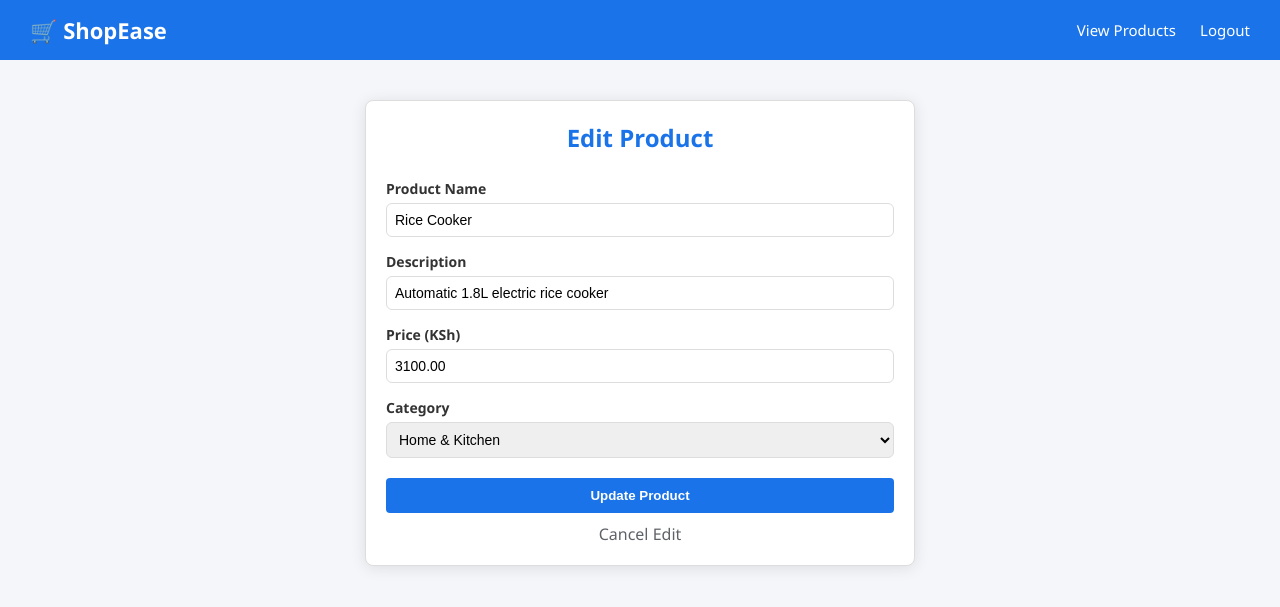
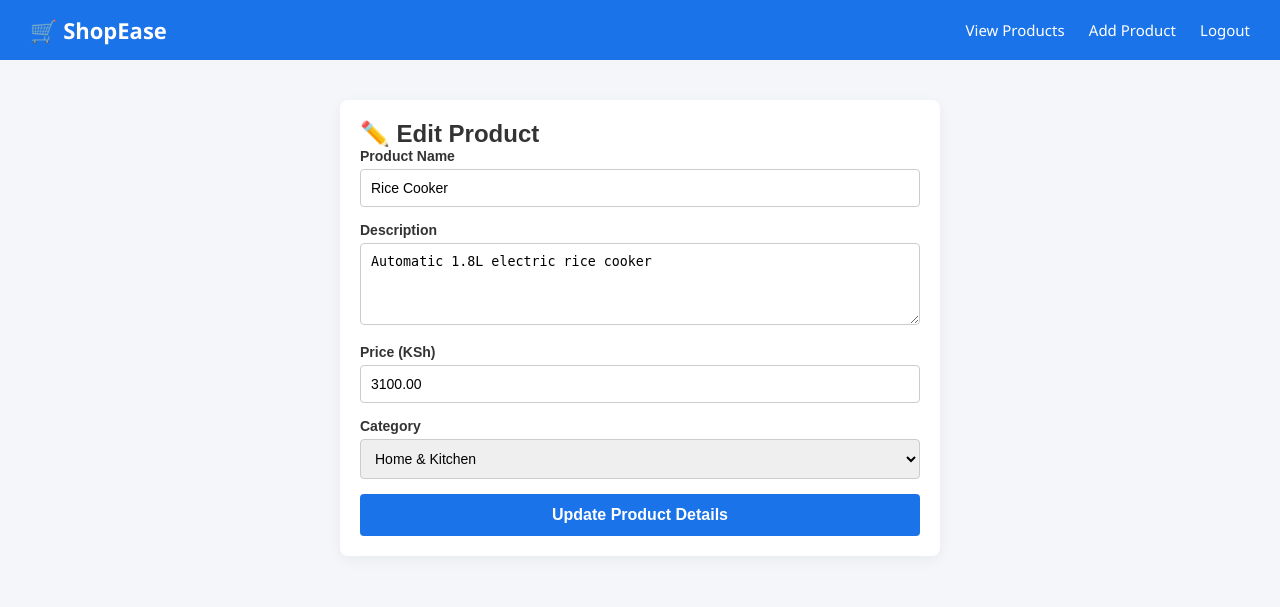
Before and after one commit to nazianz1/BIT3208---Advanced-Web-Design-and-Development, a PHP site: page /Week5/admin.php?edit=6 in a window 1280 px wide. Shown: the top 607 px of the page. Run offline with PHP 8.4, Linux system fonts and the light colour scheme; a user stored in the database is signed in; data comes from the database, SQL or seed files in the repository.

Commit message:
Complete Week 6 Product CRUD features and fix database paths

```diff
--- a/Week5/admin.php
+++ b/Week5/admin.php
@@ -1,9 +1,9 @@
 <?php
 session_start();
-require '../Week3/config.php';
+require_once __DIR__ . '/config.php';
 
-// 1. Fix redirect path to Week3 login if not authorized
-if (!isset($_SESSION['user_id']) || $_SESSION['role'] !== 'admin') {
+// Check if user is logged in and is an admin
+if (!isset($_SESSION['user_id']) || !isset($_SESSION['role']) || $_SESSION['role'] !== 'admin') {
     header("Location: ../Week3/login.php");
     exit;
 }
@@ -11,44 +11,33 @@ if (!isset($_SESSION['user_id']) || $_SESSION['role'] !== 'admin') {
 $message = '';
 $edit_product = null;
 
-// 2. Fetch all categories dynamically so the dropdown functions perfectly
-$categories = [];
-$cat_query = "SELECT * FROM categories";
-$cat_result = mysqli_query($conn, $cat_query);
-if ($cat_result) {
-    while ($row = mysqli_fetch_assoc($cat_result)) {
-        $categories[] = $row;
-    }
-}
-
-// 3. Handle Fetching Product for Editing
+// If we are in EDIT mode, fetch the existing product details (MySQLi style)
 if (isset($_GET['edit'])) {
-    $edit_id = (int)$_GET['edit'];
-    $edit_query = "SELECT * FROM products WHERE id = $edit_id";
+    $product_id = (int)$_GET['edit'];
+    $edit_query = "SELECT * FROM products WHERE id = $product_id";
     $edit_result = mysqli_query($conn, $edit_query);
     if ($edit_result && mysqli_num_rows($edit_result) > 0) {
         $edit_product = mysqli_fetch_assoc($edit_result);
     }
 }
 
-// 4. Handle Form Submission (Add or Update Product)
 if ($_SERVER['REQUEST_METHOD'] === 'POST') {
     $name = mysqli_real_escape_string($conn, trim($_POST['name']));
     $description = mysqli_real_escape_string($conn, trim($_POST['description']));
     $price = (float)$_POST['price'];
     $category_id = (int)$_POST['category_id'];
-    $image = isset($_POST['image']) ? mysqli_real_escape_string($conn, $_POST['image']) : 'default.jpg';
+    $image = 'default.jpg'; // Default value
 
     if (empty($name) || empty($description)) {
         $message = "❌ Please fill in all fields!";
     } else {
         if (!empty($_POST['product_id'])) {
-            // UPDATE Existing Product
+            // UPDATE Product functionality
             $product_id = (int)$_POST['product_id'];
             $update_query = "UPDATE products SET name='$name', description='$description', price=$price, category_id=$category_id WHERE id=$product_id";
             if (mysqli_query($conn, $update_query)) {
                 $message = "✅ Product updated successfully!";
-                // Refresh data in memory
+                // Refresh data
                 $edit_product['name'] = $name;
                 $edit_product['description'] = $description;
                 $edit_product['price'] = $price;
@@ -57,7 +46,7 @@ if ($_SERVER['REQUEST_METHOD'] === 'POST') {
                 $message = "❌ Error updating product: " . mysqli_error($conn);
             }
         } else {
-            // INSERT New Product
+            // INSERT Product functionality (CREATE)
             $insert_query = "INSERT INTO products (name, description, price, image, category_id) VALUES ('$name', '$description', $price, '$image', $category_id)";
             if (mysqli_query($conn, $insert_query)) {
                 $message = "✅ Product added successfully!";
@@ -67,14 +56,33 @@ if ($_SERVER['REQUEST_METHOD'] === 'POST') {
         }
     }
 }
+
+// Fetch all categories for the dropdown selector
+$categories = [];
+$cat_query = "SELECT * FROM categories ORDER BY name ASC";
+$cat_result = mysqli_query($conn, $cat_query);
+if ($cat_result) {
+    while ($row = mysqli_fetch_assoc($cat_result)) {
+        $categories[] = $row;
+    }
+}
 ?>
 <!DOCTYPE html>
 <html lang="en">
 <head>
     <meta charset="UTF-8">
     <meta name="viewport" content="width=device-width, initial-scale=1.0">
-    <title><?= $edit_product ? 'Edit Product' : 'Add Product' ?> - ShopEase</title>
+    <title>Admin Dashboard - ShopEase</title>
     <link rel="stylesheet" href="../week2/css/style.css">
+    <style>
+        .admin-container { max-width: 600px; margin: 40px auto; padding: 20px; background: #fff; border-radius: 8px; box-shadow: 0 4px 15px rgba(0,0,0,0.05); font-family: Arial, sans-serif; }
+        .form-group { margin-bottom: 15px; }
+        .form-group label { display: block; margin-bottom: 5px; font-weight: bold; }
+        .form-group input, .form-group textarea, .form-group select { width: 100%; padding: 10px; border: 1px solid #ccc; border-radius: 4px; box-sizing: border-box; }
+        .btn-submit { background-color: #1a73e8; color: white; border: none; padding: 12px; width: 100%; border-radius: 4px; font-weight: bold; cursor: pointer; font-size: 16px; }
+        .btn-submit:hover { background-color: #1557b0; }
+        .alert { padding: 12px; margin-bottom: 20px; border-radius: 4px; font-weight: bold; text-align: center; }
+    </style>
 </head>
 <body>
 
@@ -82,62 +90,53 @@ if ($_SERVER['REQUEST_METHOD'] === 'POST') {
     <a href="../week2/index.php" class="logo">🛒 ShopEase</a>
     <nav>
         <a href="products.php">View Products</a>
+        <a href="admin.php">Add Product</a>
         <a href="../Week3/login.php">Logout</a>
     </nav>
 </div>
 
-<div class="form-container" style="max-width:550px; margin: 40px auto; padding: 20px; border: 1px solid #ddd; border-radius: 8px;">
-    <h2><?= $edit_product ? 'Edit Product' : 'Add New Product' ?></h2>
+<div class="admin-container">
+    <h2><?= $edit_product ? '✏️ Edit Product' : '➕ Add New Product' ?></h2>
 
     <?php if ($message): ?>
-        <div style="padding: 10px; margin-bottom: 15px; border-radius: 4px; background-color: #e8f5e9; color: #2e7d32; text-align: center; font-weight: bold;">
-            <?= htmlspecialchars($message) ?>
+        <div class="alert" style="background-color: <?= strpos($message, '✅') !== false ? '#e8f5e9' : '#ffebee' ?>; color: <?= strpos($message, '✅') !== false ? '#2e7d32' : '#c62828' ?>;">
+            <?= $message ?>
         </div>
     <?php endif; ?>
 
-    <form method="POST" action="admin.php">
-        <input type="hidden" name="product_id" value="<?= $edit_product['id'] ?? '' ?>">
+    <form action="admin.php<?= $edit_product ? '?edit=' . $edit_product['id'] : '' ?>" method="POST">
+        <?php if ($edit_product): ?>
+            <input type="hidden" name="product_id" value="<?= $edit_product['id'] ?>">
+        <?php endif; ?>
 
-        <div class="form-group" style="margin-bottom: 15px;">
-            <label style="display:block; margin-bottom: 5px; font-weight: bold;">Product Name</label>
-            <input type="text" name="name" required maxlength="150" style="width:100%; padding: 8px; box-sizing: border-box;"
-                   value="<?= htmlspecialchars($edit_product['name'] ?? $_POST['name'] ?? '') ?>"
-                   placeholder="e.g. Wireless Headphones">
+        <div class="form-group">
+            <label>Product Name</label>
+            <input type="text" name="name" value="<?= htmlspecialchars($edit_product['name'] ?? '') ?>" placeholder="e.g. Wireless Headphones" required>
         </div>
 
-        <div class="form-group" style="margin-bottom: 15px;">
-            <label style="display:block; margin-bottom: 5px; font-weight: bold;">Description</label>
-            <input type="text" name="description" required maxlength="255" style="width:100%; padding: 8px; box-sizing: border-box;"
-                   value="<?= htmlspecialchars($edit_product['description'] ?? $_POST['description'] ?? '') ?>"
-                   placeholder="Short product description">
+        <div class="form-group">
+            <label>Description</label>
+            <textarea name="description" rows="4" placeholder="Describe the item features..." required><?= htmlspecialchars($edit_product['description'] ?? '') ?></textarea>
         </div>
 
-        <div class="form-group" style="margin-bottom: 15px;">
-            <label style="display:block; margin-bottom: 5px; font-weight: bold;">Price (KSh)</label>
-            <input type="number" name="price" required min="0.01" step="0.01" style="width:100%; padding: 8px; box-sizing: border-box;"
-                   value="<?= htmlspecialchars($edit_product['price'] ?? $_POST['price'] ?? '') ?>"
-                   placeholder="e.g. 3500">
+        <div class="form-group">
+            <label>Price (KSh)</label>
+            <input type="number" step="0.01" name="price" value="<?= htmlspecialchars($edit_product['price'] ?? '') ?>" placeholder="e.g. 3500" required>
         </div>
 
-        <div class="form-group" style="margin-bottom: 20px;">
-            <label style="display:block; margin-bottom: 5px; font-weight: bold;">Category</label>
-            <select name="category_id" required style="width:100%; padding: 8px; box-sizing: border-box;">
-                <option value="">Select Category</option>
-                <?php foreach ($categories as $cat):
-                    $selected = (isset($edit_product) && $edit_product['category_id'] == $cat['id']) ? 'selected' : '';
-                ?>
-                    <option value="<?= $cat['id'] ?>" <?= $selected ?>><?= htmlspecialchars($cat['name']) ?></option>
+        <div class="form-group">
+            <label>Category</label>
+            <select name="category_id" required>
+                <option value="">-- Select Category --</option>
+                <?php foreach ($categories as $cat): ?>
+                    <option value="<?= $cat['id'] ?>" <?= (isset($edit_product['category_id']) && $edit_product['category_id'] == $cat['id']) ? 'selected' : '' ?>>
+                        <?= htmlspecialchars($cat['name']) ?>
+                    </option>
                 <?php endforeach; ?>
             </select>
         </div>
 
-        <button type="submit" style="width: 100%; padding: 10px; background-color: #1a73e8; color: white; border: none; border-radius: 4px; font-weight: bold; cursor: pointer;">
-            <?= $edit_product ? 'Update Product' : 'Add Product' ?>
-        </button>
-
-        <?php if ($edit_product): ?>
-            <a href="admin.php" style="margin-top:10px; display:block; text-align:center; color: #5f6368; text-decoration: none;">Cancel Edit</a>
-        <?php endif; ?>
+        <button type="submit" class="btn-submit"><?= $edit_product ? 'Update Product Details' : 'Save Product to Catalog' ?></button>
     </form>
 </div>
 
--- a/Week5/products.php
+++ b/Week5/products.php
@@ -1,6 +1,6 @@
 <?php
 session_start();
-require '../Week3/config.php';
+require_once __DIR__ . '/config.php';
 
 // Check if user is logged in
 if (!isset($_SESSION['user_id'])) {
@@ -12,7 +12,7 @@ $message = '';
 
 // Handle Product Deletion
 if (isset($_GET['delete'])) {
-    if ($_SESSION['role'] !== 'admin') {
+    if (!isset($_SESSION['role']) || $_SESSION['role'] !== 'admin') {
         $message = "❌ Only administrators can delete products!";
     } else {
         $delete_id = (int)$_GET['delete'];
```
Also changed, not shown: Week5/dashboard.php (+16 -5 lines).
